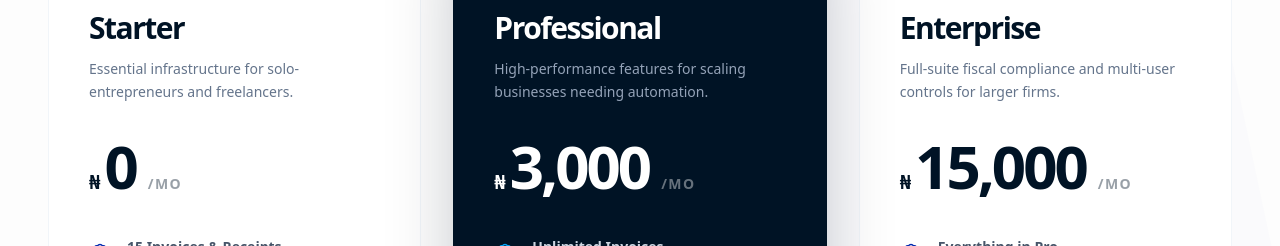
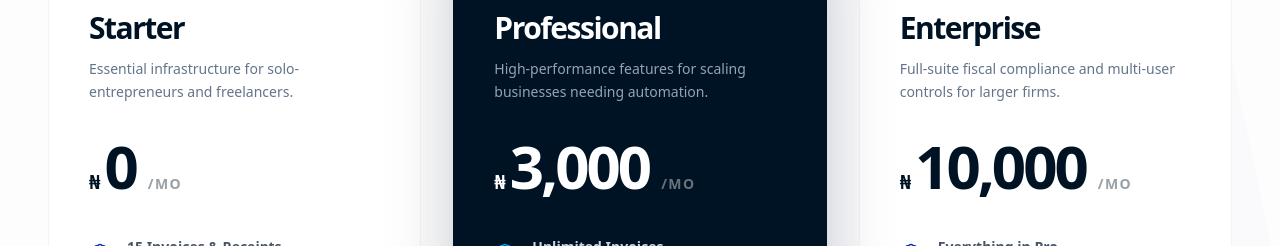
Before and after one commit to Ademolah/QuickInvoiceFrontend, a React (Create React App) app: page / in a window 1280 px wide. Shown: the part 2980-3226 px from the top of the page. Built offline with nearby package versions, Linux system fonts and the light colour scheme.

Commit message:
updated pricing

```diff
--- a/src/components/sections/Pricing.jsx
+++ b/src/components/sections/Pricing.jsx
@@ -203,7 +203,7 @@ export default function Pricing() {
           <PlanCard
             index={2}
             title="Enterprise"
-            price={15000}
+            price={10000}
             icon={ShieldCheck}
             description="Full-suite fiscal compliance and multi-user controls for larger firms."
             features={["Everything in Pro", "Multi-user Access", "Bulk Invoicing", "Dedicated Manager", "API Access"]}
```
